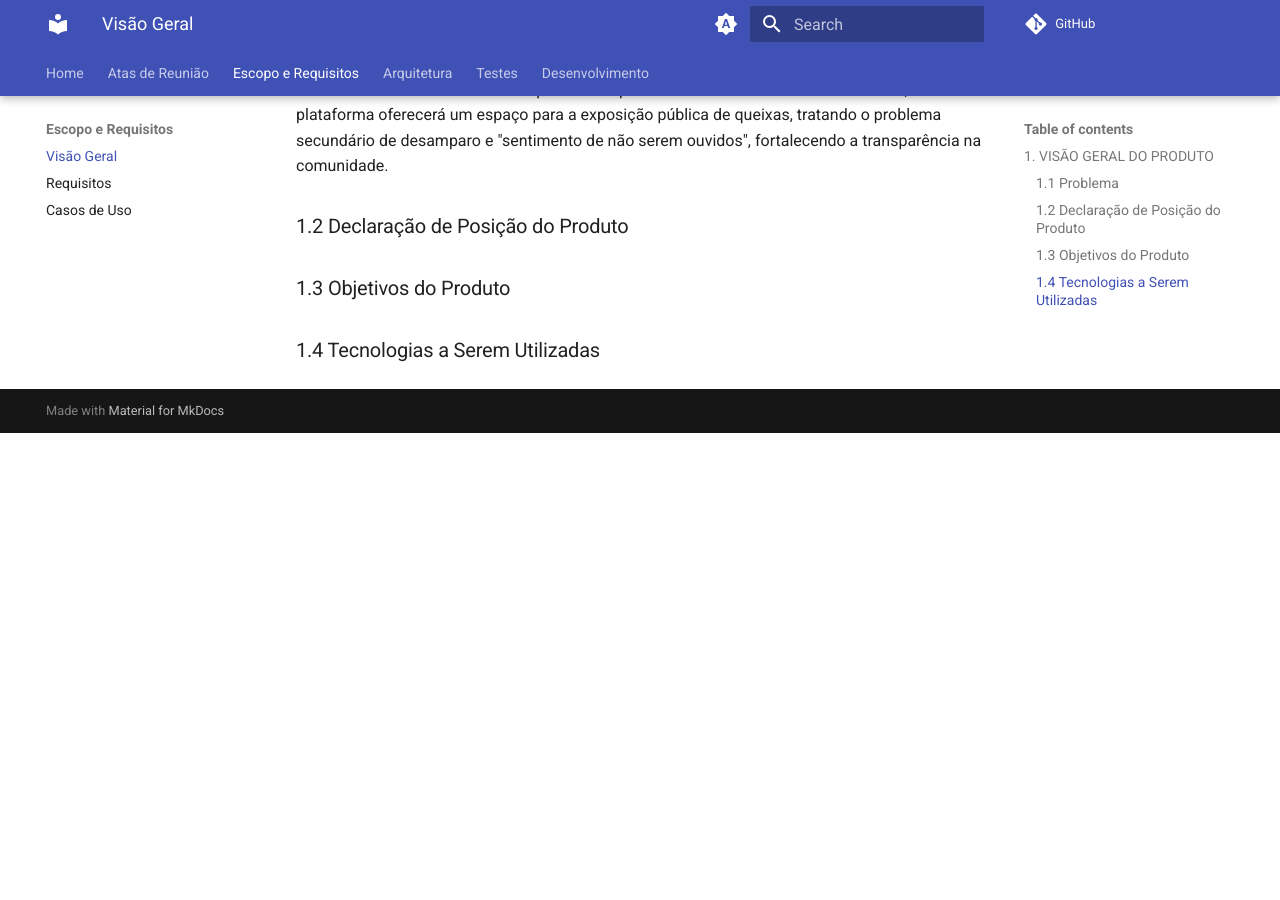
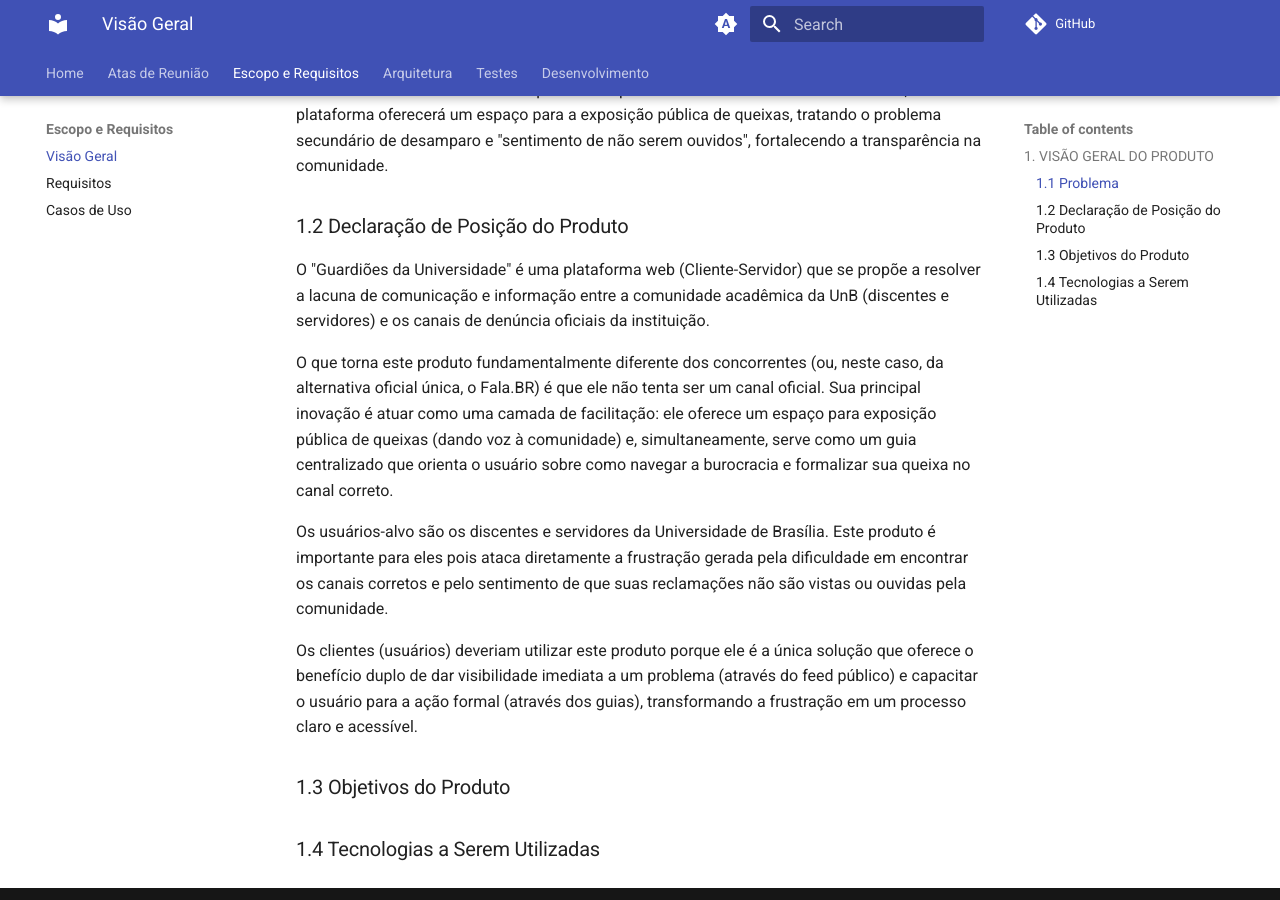
Before and after one commit to fga-eps-mds/2025.2-Valhalla-Docs, an MkDocs documentation site: the page built from docs/escopo-requisitos/geral.md, in a window 1280 px wide and 900 px high, scrolled down 1251 px. Built offline with MkDocs 1.6.1 and Material for MkDocs 9.7.7, drawn with Linux system fonts in a browser that asks for light colours; comment, search, counter and statistics services are not loaded; before the commit the page ends 1684 px from its top, so only the background shows below that.

Commit message:
doc - preenche texto da seção 1.2 da Visão Geral do Produto

```diff
--- a/docs/escopo-requisitos/geral.md
+++ b/docs/escopo-requisitos/geral.md
@@ -23,6 +23,14 @@ A solução de software proposta, "Guardiões da Universidade", é uma plataform
 
 ### 1.2 Declaração de Posição do Produto
 
+O "Guardiões da Universidade" é uma plataforma web (Cliente-Servidor) que se propõe a resolver a lacuna de comunicação e informação entre a comunidade acadêmica da UnB (discentes e servidores) e os canais de denúncia oficiais da instituição.
+
+O que torna este produto fundamentalmente diferente dos concorrentes (ou, neste caso, da alternativa oficial única, o Fala.BR) é que ele não tenta ser um canal oficial. Sua principal inovação é atuar como uma camada de facilitação: ele oferece um espaço para exposição pública de queixas (dando voz à comunidade) e, simultaneamente, serve como um guia centralizado que orienta o usuário sobre como navegar a burocracia e formalizar sua queixa no canal correto.
+
+Os usuários-alvo são os discentes e servidores da Universidade de Brasília. Este produto é importante para eles pois ataca diretamente a frustração gerada pela dificuldade em encontrar os canais corretos e pelo sentimento de que suas reclamações não são vistas ou ouvidas pela comunidade.
+
+Os clientes (usuários) deveriam utilizar este produto porque ele é a única solução que oferece o benefício duplo de dar visibilidade imediata a um problema (através do feed público) e capacitar o usuário para a ação formal (através dos guias), transformando a frustração em um processo claro e acessível.
+
 ### 1.3 Objetivos do Produto
 
 ### 1.4 Tecnologias a Serem Utilizadas
```
